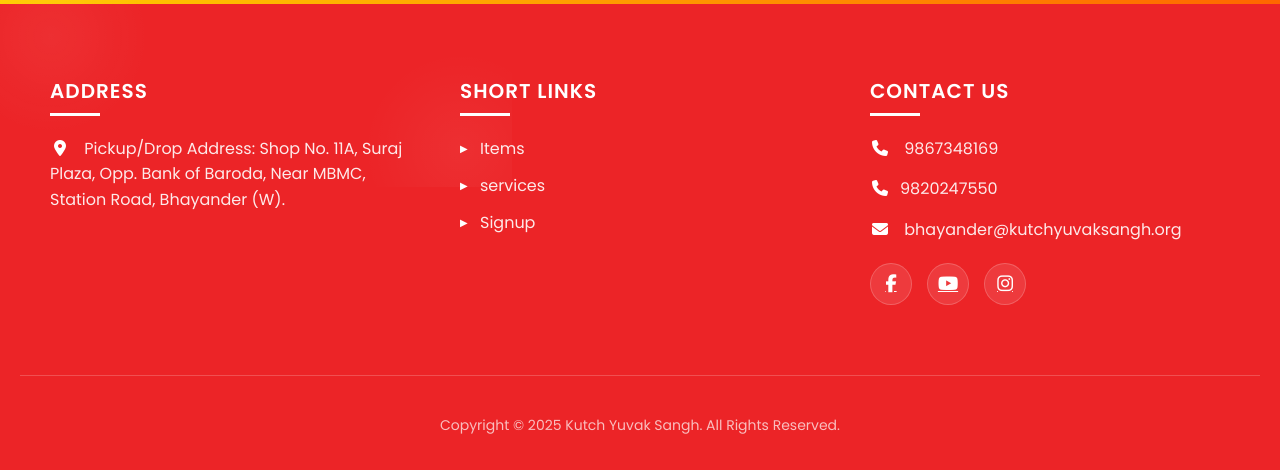
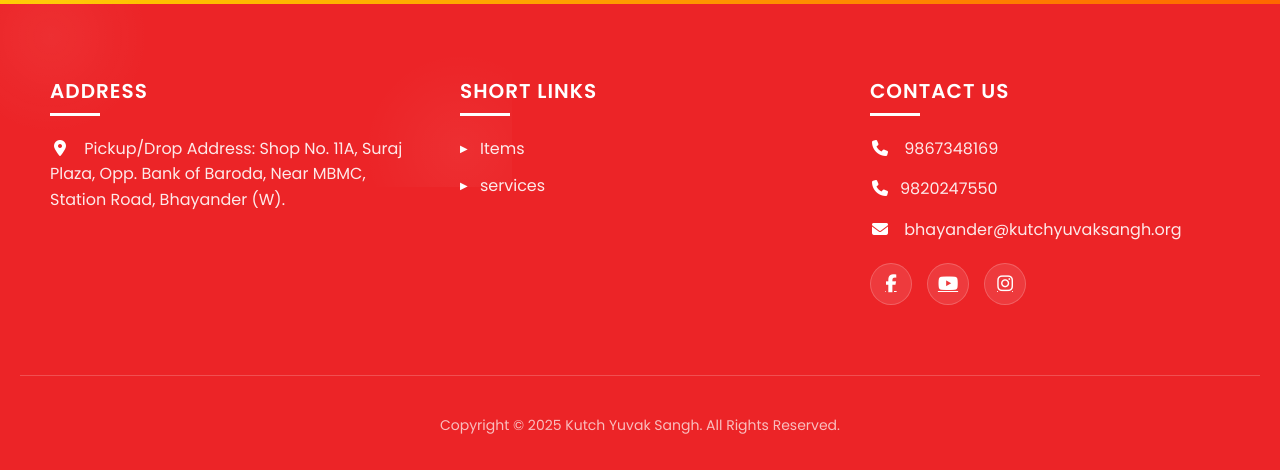
Before and after one commit to vidya365/rental, a Django app: page /forgot-username/ in a window 1280 px wide. Shown: the part 955-1425 px from the top of the page. Run offline with Django 5.2, Linux system fonts and the light colour scheme.

Commit message:
setting2

```diff
--- a/app/templates/base.html
+++ b/app/templates/base.html
@@ -491,7 +491,6 @@
       <ul>
         <li><a href="{% url 'items' %}">Items</a></li>
         <li><a href="{% url 'services' %}">services</a></li>
-        <li><a href="{% url 'signup' %}">Signup</a></li>
       </ul>
     </div>
 
--- a/rental/settings.py
+++ b/rental/settings.py
@@ -140,8 +140,7 @@ CSRF_TRUSTED_ORIGINS = [
      "http://localhost:8000",
     "http://127.0.0.1:8000",
     "https://rental-5-jl8s.onrender.com",
-
-    ]
+]
 
 
 SESSION_COOKIE_SAMESITE = None
```
